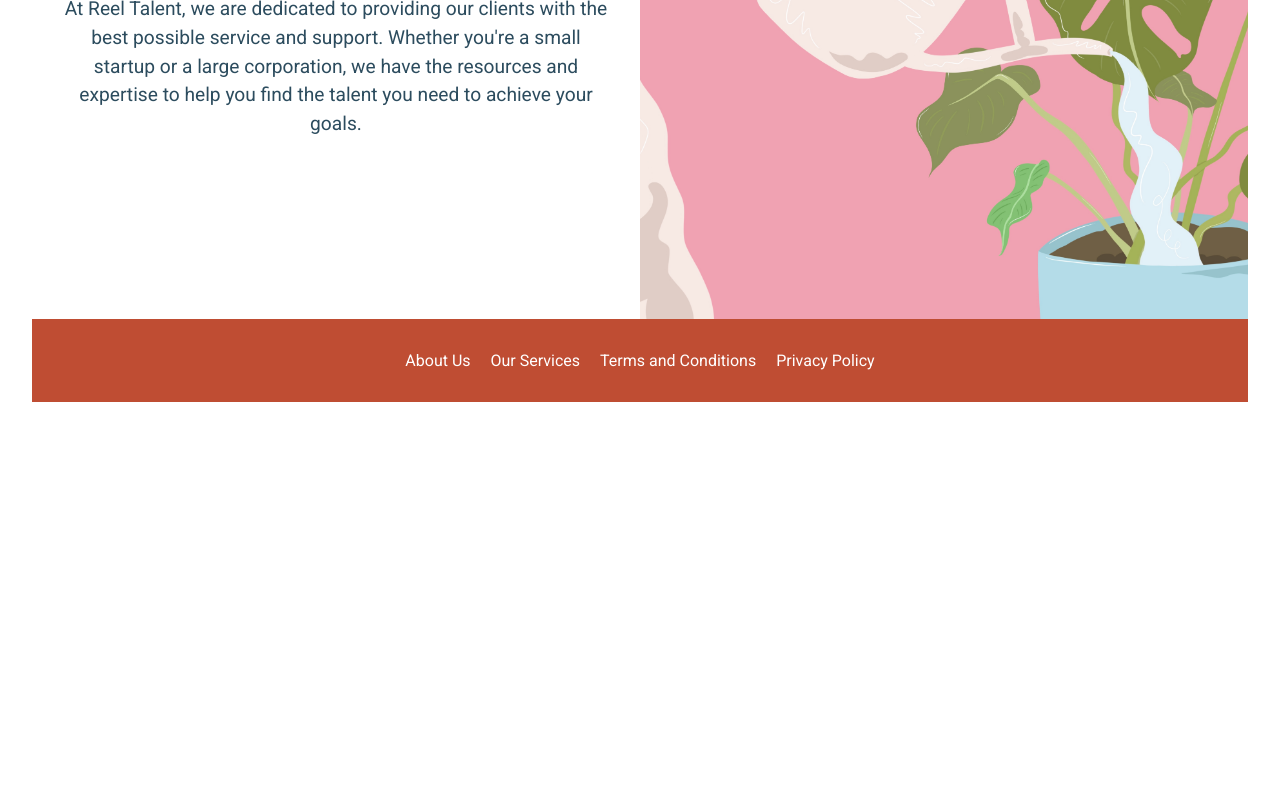
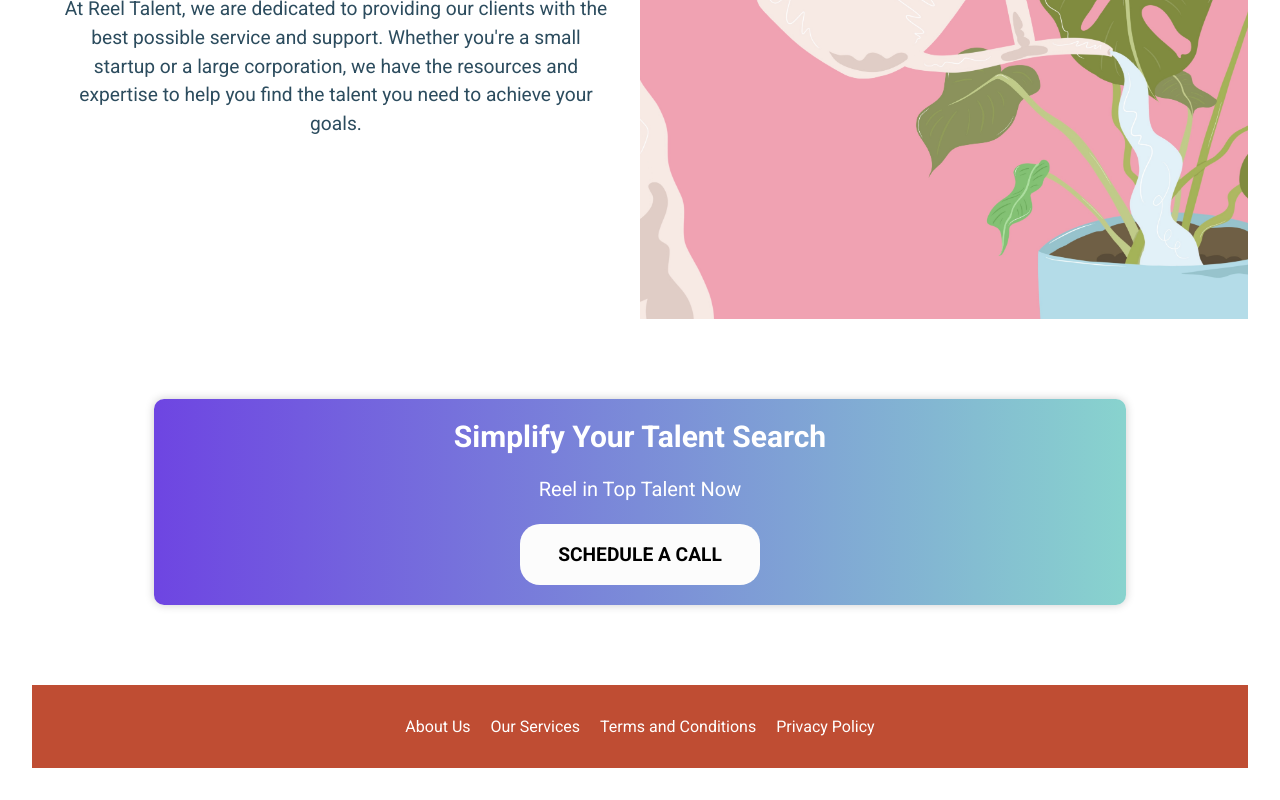
Before and after one commit to tyrone-toinfinity/reel-talent, a React (Vite) app: page / in a window 1280 px wide. Shown: the part 2210-3010 px from the top of the page. Before the commit the page ends 2644 px from the top, so only its background shows below. Built offline with nearby package versions, Linux system fonts and the light colour scheme.

Commit message:
booking card added to landing page

```diff
--- a/src/components/LandingPage2.jsx
+++ b/src/components/LandingPage2.jsx
@@ -1,8 +1,12 @@
+// CSS
 import "./LandingPage2.css";
-import businessMeeting from "../assets/images/bussiness-meeting.jpg";
+
+// Components
+import { BookingCard } from "./BookingCard";
 import { useSpring, animated } from "react-spring";
 
 // images
+import businessMeeting from "../assets/images/bussiness-meeting.jpg";
 import pl1 from "../assets/images/placeholderimg1.jpeg";
 import pl2 from "../assets/images/placeholderimg2.jpeg";
 import pl3 from "../assets/images/placeholderimg3.jpeg";
@@ -100,6 +104,7 @@ export const LandingPage2 = () => {
           </div>
         </div>
       </div>
+      <BookingCard />
     </div>
   );
 };
```
